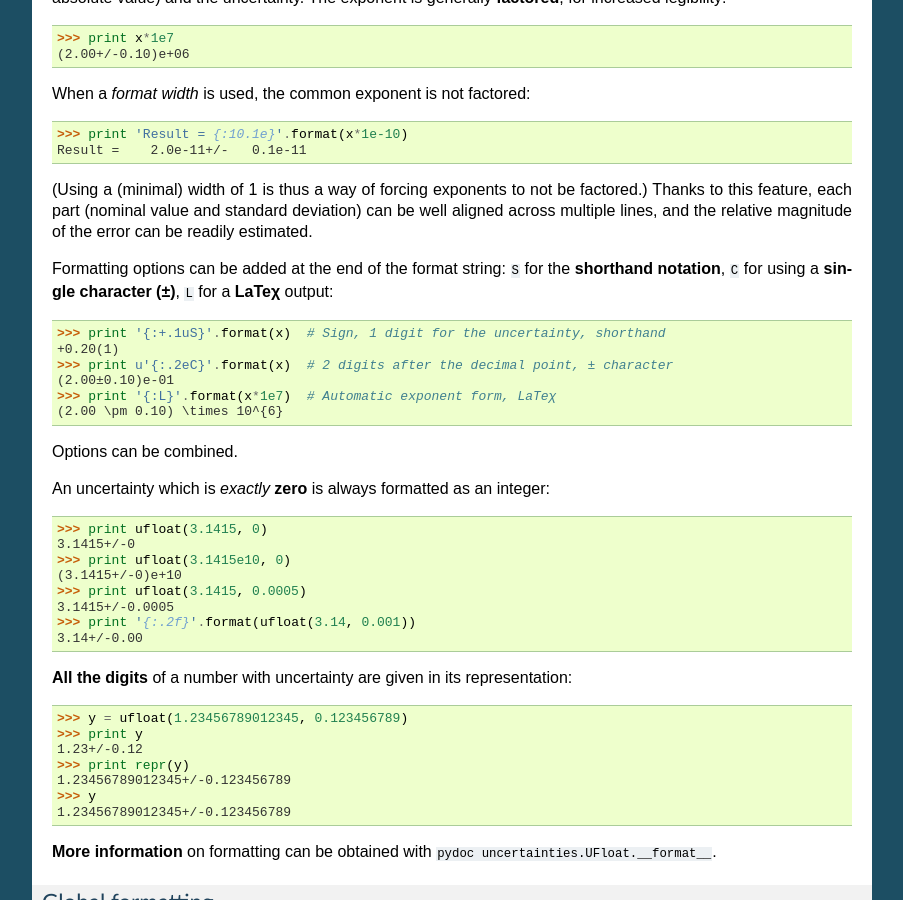
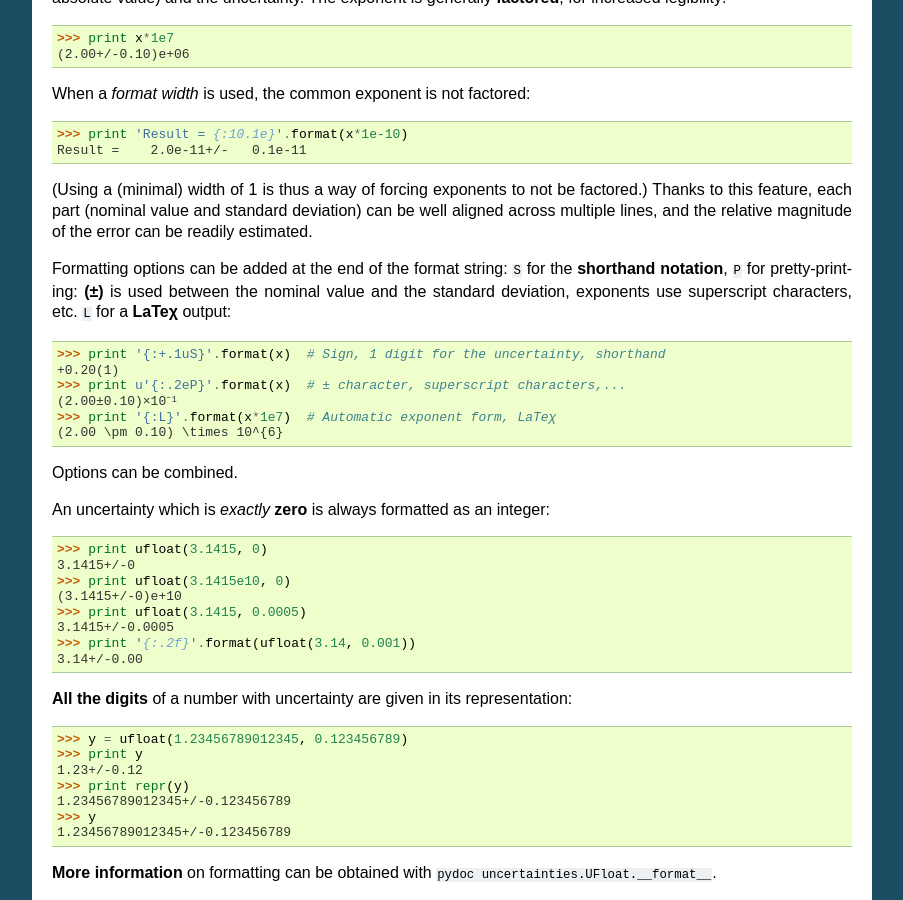
Before and after one commit to lmfit/uncertainties, a Sphinx documentation site: the page built from doc/user_guide.rst, in a window 1280 px wide and 900 px high, scrolled down 3008 px. Shown: the whole window, without its empty margins (198-1101 px from the left). Built offline with Sphinx 7.4.7, drawn with Linux system fonts in a browser that asks for light colours; the version number is read from the project's files by our own code.

Commit message:
Updated doc for the upcoming pretty-printing functionality.

```diff
--- a/doc/user_guide.rst
+++ b/doc/user_guide.rst
@@ -219,13 +219,14 @@ magnitude of the error can be readily estimated.
 .. Options
 
 Formatting options can be added at the end of the format string: ``S``
-for the **shorthand notation**, ``C`` for using a **single character
-(±)**, ``L`` for a **LaTeχ** output:
+for the **shorthand notation**, ``P`` for pretty-printing: **(±)** is
+used between the nominal value and the standard deviation, exponents
+use superscript characters, etc. ``L`` for a **LaTeχ** output:
 
 >>> print '{:+.1uS}'.format(x)  # Sign, 1 digit for the uncertainty, shorthand
 +0.20(1)
->>> print u'{:.2eC}'.format(x)  # 2 digits after the decimal point, ± character
-(2.00±0.10)e-01
+>>> print u'{:.2eP}'.format(x)  # ± character, superscript characters,...
+(2.00±0.10)×10⁻¹
 >>> print '{:L}'.format(x*1e7)  # Automatic exponent form, LaTeχ
 (2.00 \pm 0.10) \times 10^{6}
 
```
